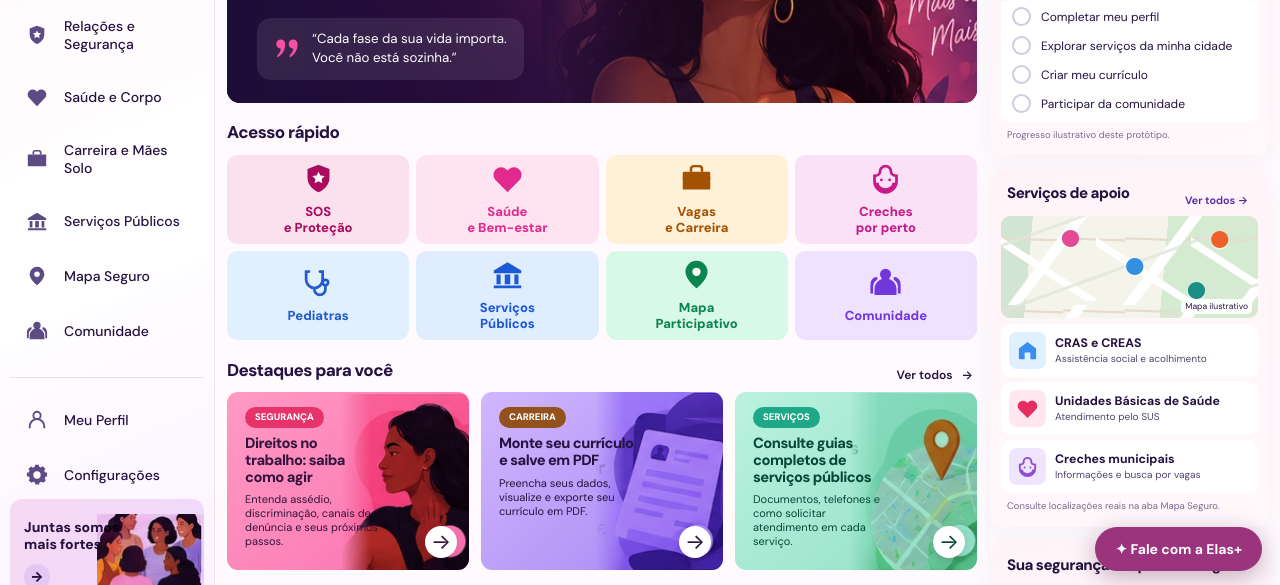
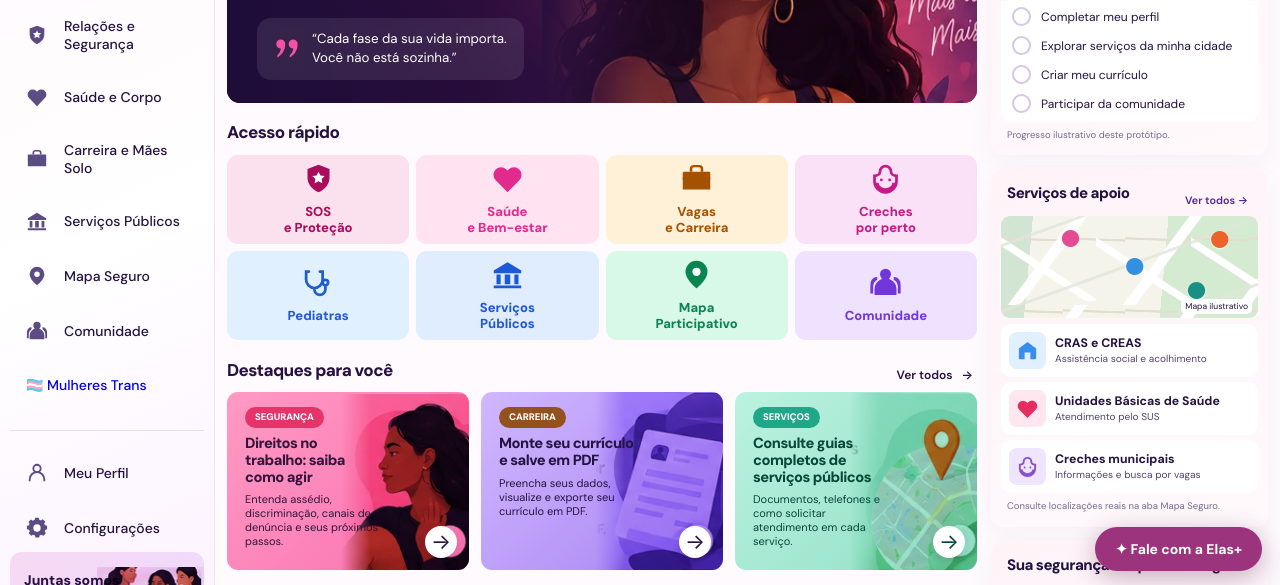
Before and after one commit to alunosinovacaoqueimados-cmyk/Elas-, a website: page index.html in a window 1280 px wide. Shown: the part 211-796 px from the top of the page. Drawn offline with Linux system fonts and the light colour scheme.

Commit message:
feat: adicionar Mulheres Trans ao menu principal

```diff
--- a/index.html
+++ b/index.html
@@ -29,6 +29,7 @@
 <button class="nav-link" data-open="servicos" type="button"><svg aria-hidden="true"><use href="#i-landmark"></use></svg>Serviços Públicos</button>
 <button class="nav-link" data-open="mapa" type="button"><svg aria-hidden="true"><use href="#i-pin"></use></svg>Mapa Seguro</button>
 <button class="nav-link" data-open="comunidade" type="button"><svg aria-hidden="true"><use href="#i-users"></use></svg>Comunidade</button>
+<a class="nav-link" href="mulheres-trans.html" style="display:flex;align-items:center;gap:12px;text-decoration:none" aria-label="Espaço Mulheres Trans">🏳️‍⚧️ Mulheres Trans</a>
 </nav>
 <div class="nav-secondary">
 <button class="nav-link" data-open="perfil" type="button"><svg aria-hidden="true"><use href="#i-user"></use></svg>Meu Perfil</button>
```
